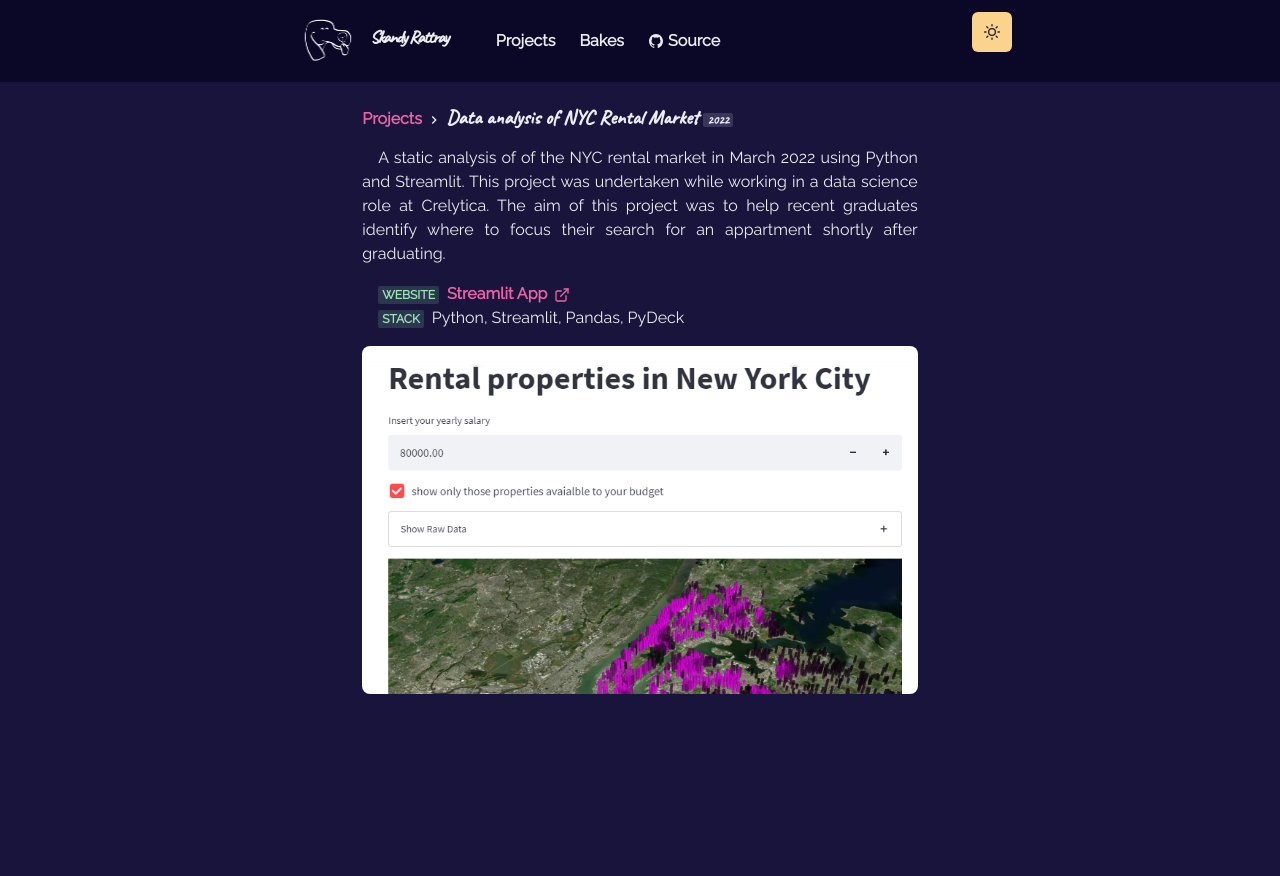
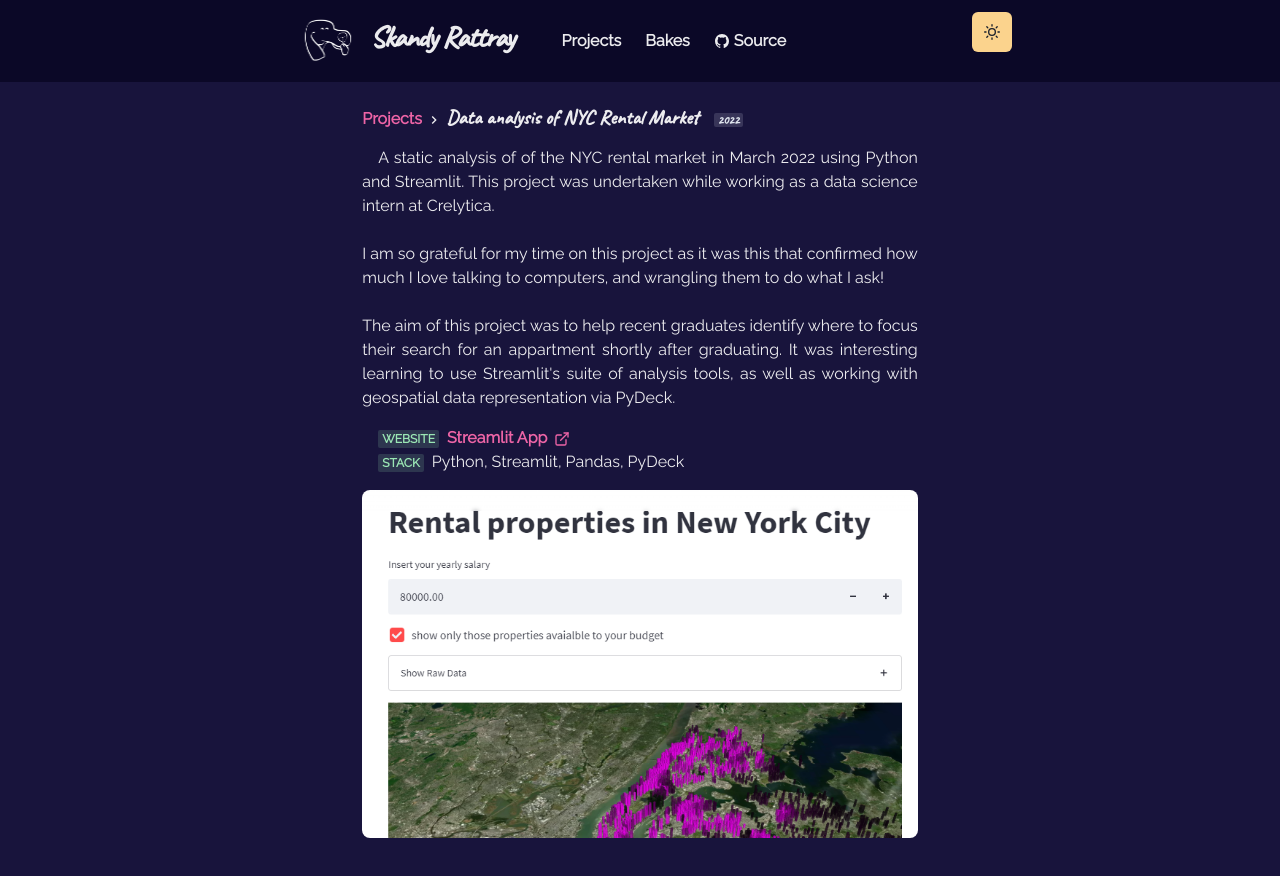
Before and after one commit to skandog/p, a Next.js app: page /projects/streamlit_nyc in a window 1280 px wide. Shown: the top 876 px of the page. Before the commit the page ends 800 px from the top, so only its background shows below. Built offline with nearby package versions, Linux system fonts and the light colour scheme.

Commit message:
updated bio section. think its time to merge.

```diff
--- a/components/Logo.js
+++ b/components/Logo.js
@@ -34,8 +34,9 @@ const Logo = () => {
           <Text
             color={useColorModeValue('gray.800', 'whiteAlpha.900')}
             fontWeight="bold"
+            fontSize={'3xl'}
             ml={3}
-            fontFamily='"Caveat", "cursive"'
+            fontFamily='Caveat, "cursive"'
           >
             Skandy Rattray
           </Text>
--- a/components/layouts/article.js
+++ b/components/layouts/article.js
@@ -9,7 +9,7 @@ const variants = {
 }
 
 const Layout = ({ children, title }) => {
-  const s = `${title} - Skandfolio`
+  const s = `${title} - Skanfolio`
 
   return (
     <motion.article
--- a/pages/projects/skanfolio.js
+++ b/pages/projects/skanfolio.js
@@ -10,15 +10,15 @@ import { ExternalLinkIcon } from '@chakra-ui/icons'
 import { Title, ProjectImage, Meta } from '../../components/project.js'
 import P from '../../components/paragraph.js'
 import Layout from '../../components/layouts/article.js'
-import skanfolioLight from '../../public/images/projects/Skanfolio_light.png'
-import skanfolioDark from '../../public/images/projects/Skanfolio_dark.png'
+import skanfolioLight from '../../public/images/projects/skanfolio_light.png'
+import skanfolioDark from '../../public/images/projects/skanfolio_dark.png'
 
 const Project = () => {
   return (
     <Layout title="Skanfolio">
       <Container>
         <Title>
-          Skanfolio - Portfolio Page <Badge>2022</Badge>
+          Skanfolio - Portfolio Page <Badge ml={'10px'}>2022</Badge>
         </Title>
         <P>
           This was a project I undertook in order to practice my ability in
--- a/pages/projects/streamlit_nyc.js
+++ b/pages/projects/streamlit_nyc.js
@@ -18,14 +18,19 @@ const Project = () => {
     <Layout title="Streamlit Analysis">
       <Container>
         <Title>
-          Data analysis of NYC Rental Market <Badge>2022</Badge>
+          Data analysis of NYC Rental Market<Badge ml={'15px'}>2022</Badge>
         </Title>
         <P>
           A static analysis of of the NYC rental market in March 2022 using
-          Python and Streamlit. This project was undertaken while working in a
-          data science role at Crelytica. The aim of this project was to help
-          recent graduates identify where to focus their search for an
-          appartment shortly after graduating.
+          Python and Streamlit. This project was undertaken while working as a
+          data science intern at Crelytica. <br /> <br /> I am so grateful for
+          my time on this project as it was this that confirmed how much I love
+          talking to computers, and wrangling them to do what I ask! <br />
+          <br /> The aim of this project was to help recent graduates identify
+          where to focus their search for an appartment shortly after
+          graduating. It was interesting learning to use Streamlit's suite of
+          analysis tools, as well as working with geospatial data representation
+          via PyDeck.
         </P>
         <List ml={4} my={4}>
           <ListItem>
```
Also changed, not shown: pages/index.js (+9 -1 lines), pages/projects.js (+5 -6 lines).
